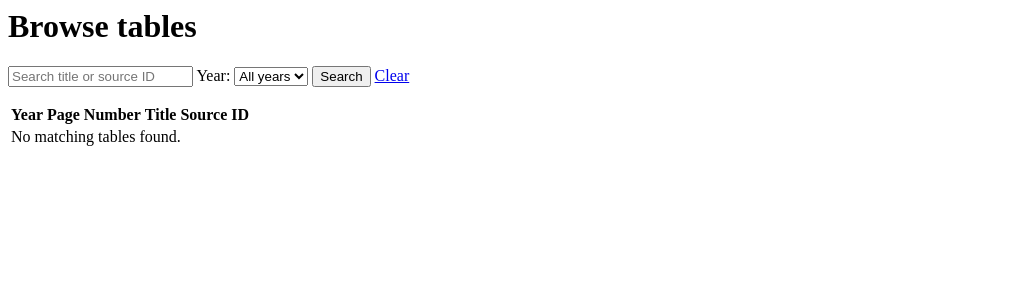
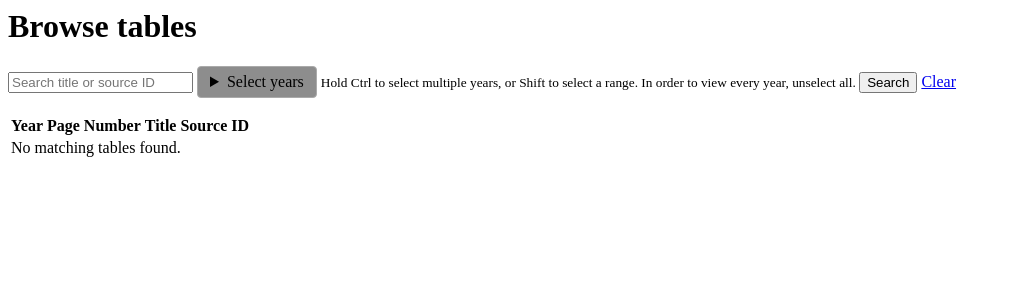
Before and after one commit to jarthurj/challengex, a Django app: page /dashboard/tables/ in a window 1280 px wide. Shown: the top 300 px of the page, without its empty margins (0-1009 px from the left). Run offline with Django 5.2, Linux system fonts and the light colour scheme; data that the repository does not hold is empty.

Commit message:
Multiple Year Selection
Added multiple year selection in dropdown

```diff
--- a/dashboard/templates/dashboard/table_list.html
+++ b/dashboard/templates/dashboard/table_list.html
@@ -1,3 +1,35 @@
+
+<style>
+    .year-dropdown {
+        display: inline-block;
+        position: relative;
+    }
+
+    .year-dropdown summary {
+        padding: 6px 12px;
+        border: 1px solid #aaa;
+        border-radius: 4px;
+        cursor: pointer;
+        background: rgb(141, 141, 141);
+    }
+
+    .year-options {
+        position: absolute;
+        z-index: 10;
+        min-width: 150px;
+        max-height: 220px;
+        overflow-y: auto;
+        padding: 8px;
+        border: 1px solid #aaa;
+        background: white;
+    }
+
+    .year-options label {
+        display: block;
+        padding: 4px;
+        white-space: nowrap;
+    }
+</style>
 
 <h1>Browse tables</h1>
 
@@ -9,17 +41,28 @@
         placeholder="Search title or source ID"
     >
 
-    <label for="year">Year:</label>
-    <select name="year" id="year">
-    <option value="">All years</option>
+<details class="year-dropdown">
+    <summary>Select years</summary>
 
-    {% for available_year in years %}
-        <option value="{{ available_year }}"
-            {% if year == available_year|stringformat:"s" %}selected{% endif %}>
-            {{ available_year }}
-        </option>
-    {% endfor %}
-</select>
+    <div class="year-options">
+        {% for available_year in years %}
+            <label>
+                <input
+                    type="checkbox"
+                    name="year"
+                    value="{{ available_year }}"
+                    {% if available_year|stringformat:"s" in selected_years %}checked{% endif %}
+                >
+                {{ available_year }}
+            </label>
+        {% endfor %}
+    </div>
+</details>
+
+<small id="year-help">
+    Hold Ctrl to select multiple years, or Shift to select a range.
+    In order to view every year, unselect all.
+</small>
 
     <button type="submit">Search</button>
     <a href="{% url 'table-list' %}">Clear</a>
--- a/dashboard/views.py
+++ b/dashboard/views.py
@@ -18,7 +18,10 @@ def table_list(request):
 
     # Read search and filter parameters from the URL
     query = request.GET.get("q", "").strip()
-    year = request.GET.get("year", "").strip()
+    selected_years = [
+        value for value in request.GET.getlist("year")
+        if value.isascii() and value.isdigit()
+    ]
 
     if query:
         tables = tables.filter(
@@ -27,13 +30,15 @@ def table_list(request):
             | Q(table_number__icontains=query)
         )
 
-    if year.isdigit():
-        tables = tables.filter(year=int(year))
+    if selected_years:
+        tables = tables.filter(year__in=[
+            int(value) for value in selected_years
+        ])
 
     return render(request, "dashboard/table_list.html", {
         "tables": tables,
         "query": query,
-        "year": year,
+        "selected_years": selected_years,
         "years": years,
     })
 
```
